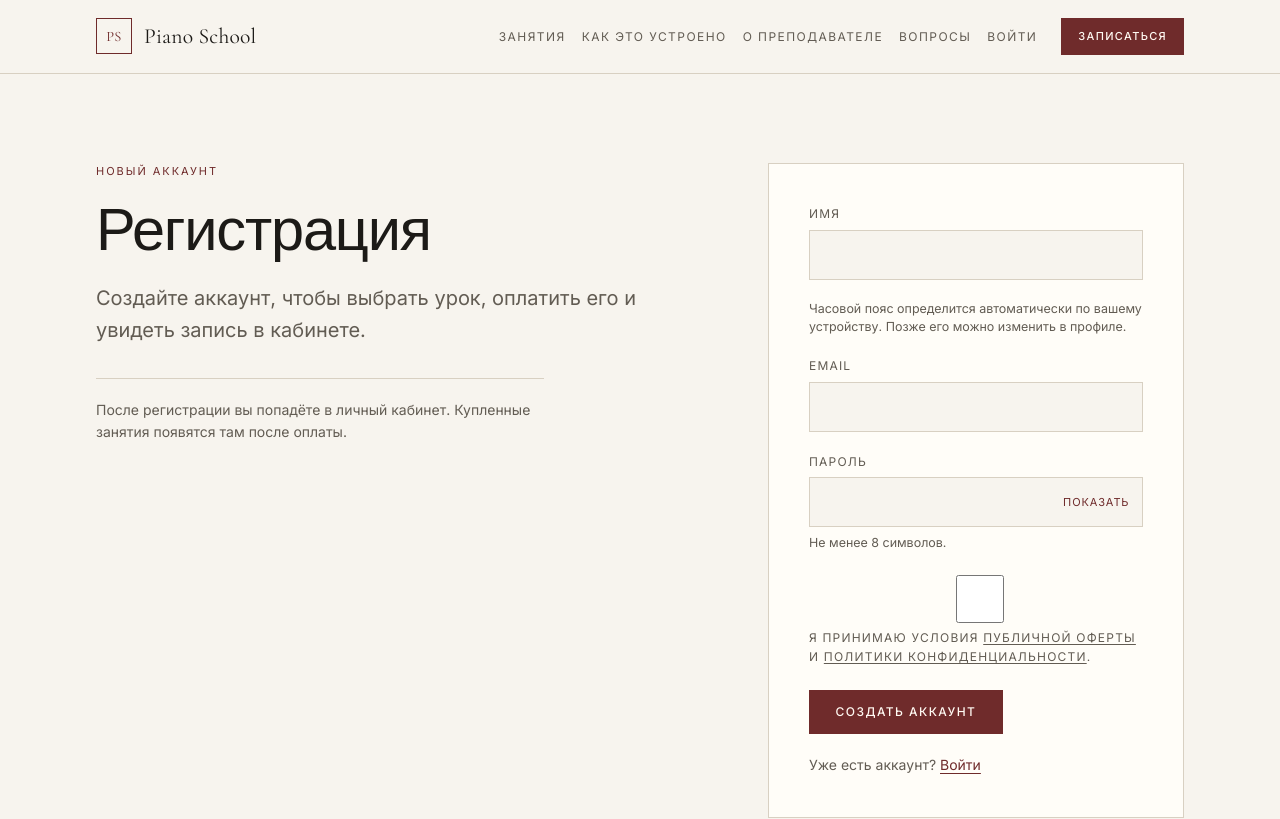
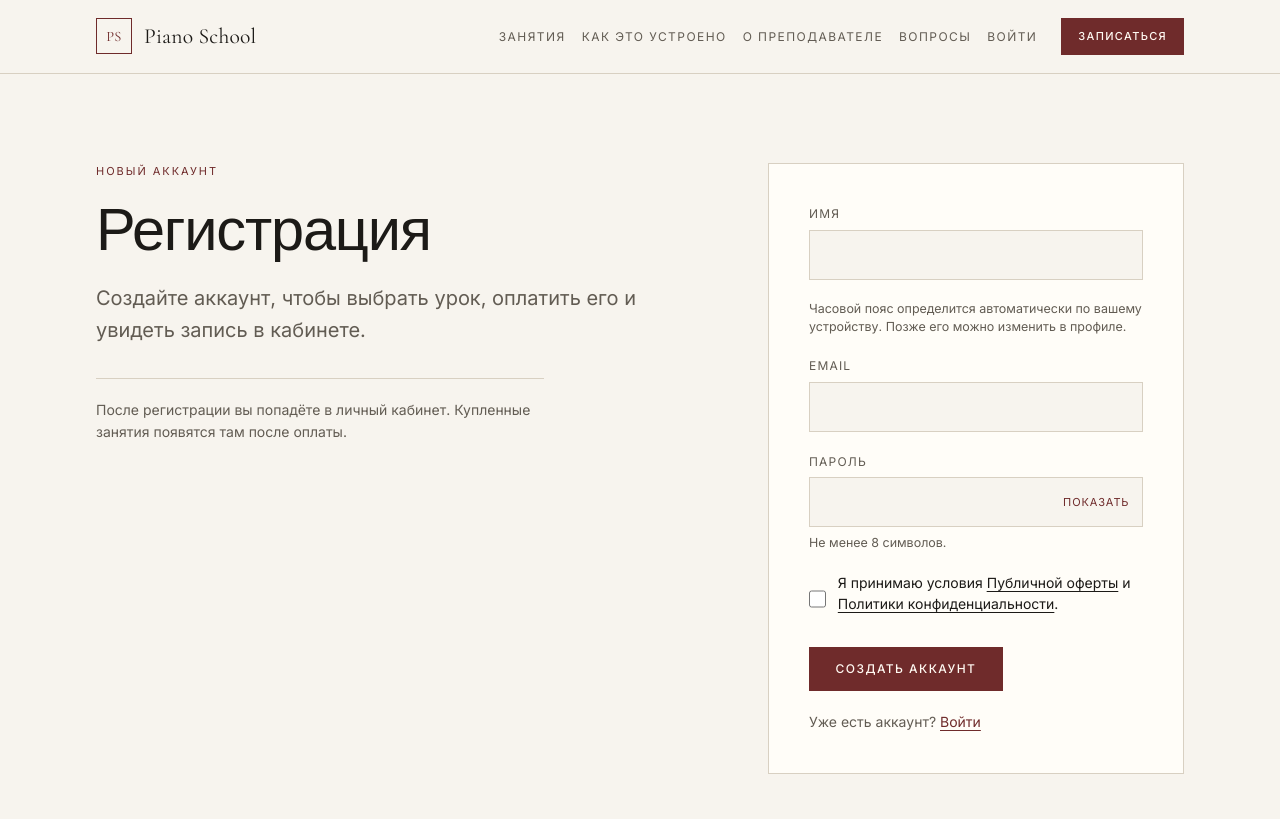
Before and after one commit to Levitskyy/piano-school, a Next.js app in the folder apps/web/: page /register in a window 1280 px wide. Shown: the top 819 px of the page. Built offline with nearby package versions, Linux system fonts and the light colour scheme; no server answers.

Commit message:
Align registration consent checkbox left of text

```diff
--- a/apps/web/app/globals.css
+++ b/apps/web/app/globals.css
@@ -1408,6 +1408,29 @@ svg {
   line-height: 1.45;
 }
 
+/* Чекбокс согласия: слева от текста, без растягивания на всю ширину поля. */
+.field-consent .consent-label {
+  display: flex;
+  align-items: flex-start;
+  gap: 0.75rem;
+  color: var(--ink);
+  font-size: 0.875rem;
+  letter-spacing: normal;
+  line-height: 1.55;
+  text-transform: none;
+  cursor: pointer;
+}
+
+.field-consent .consent-label input[type="checkbox"] {
+  flex: 0 0 auto;
+  inline-size: 1.05rem;
+  block-size: 1.05rem;
+  margin: 0.2rem 0 0;
+  padding: 0;
+  accent-color: var(--accent);
+  cursor: pointer;
+}
+
 .timezone-controls {
   display: flex;
   flex-wrap: wrap;
```
